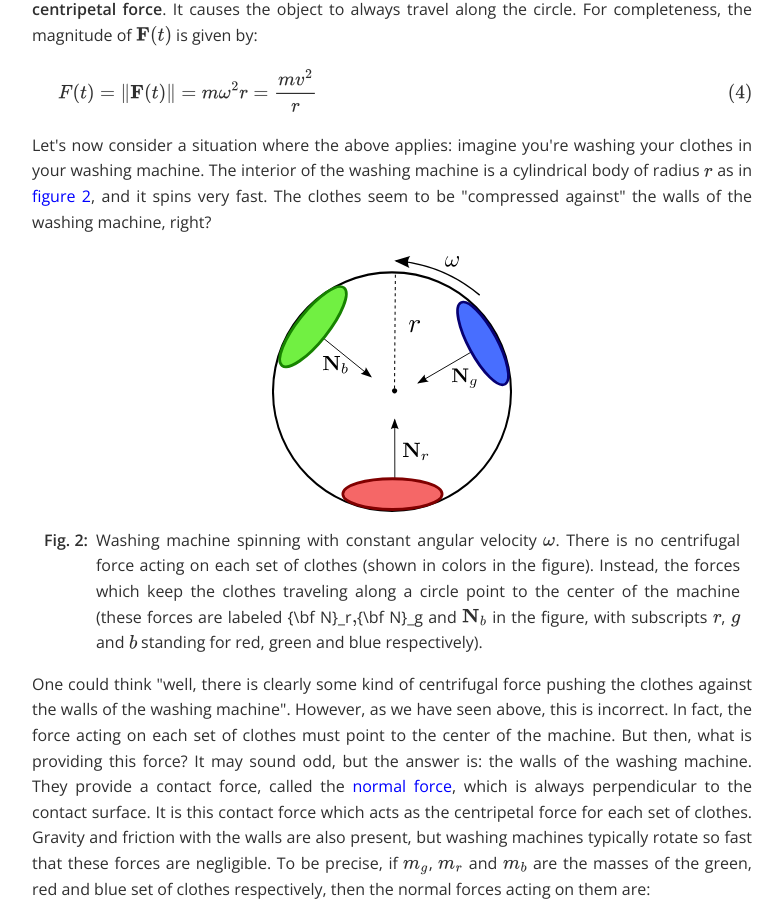
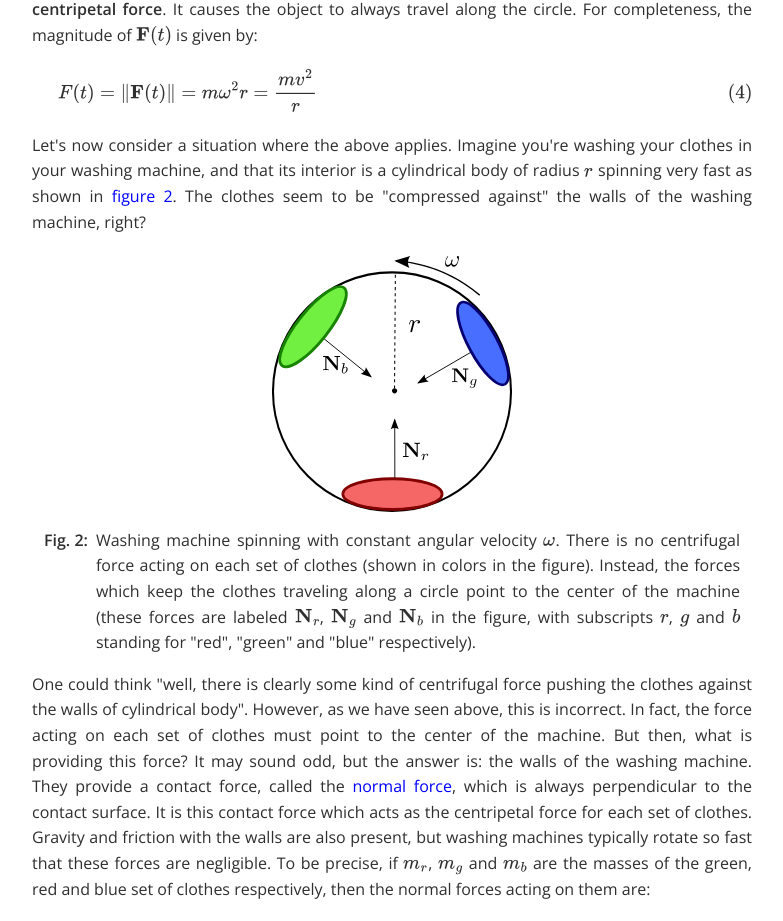
Before and after one commit to dassencio/blog, a Vue app: page /9 in a window 1280 px wide. Shown: the part 1260-2181 px from the top of the page, without its empty margins (248-1031 px from the left). Built offline with nearby package versions, Linux system fonts and the light colour scheme.

Commit message:
Improve post text

```diff
--- a/src/posts/9.vue
+++ b/src/posts/9.vue
@@ -13,7 +13,7 @@
     perspective. In other words, the cause of the motion was ignored. Here, we
     will go over this same problem from a purely
     <a href="https://en.wikipedia.org/wiki/Newtonian_mechanics">mechanical</a>
-    perspective, meaning the main focus will be to better understand the forces
+    perspective, meaning the main goal will be to better understand the forces
     which cause the object to move along a circular path.
   </p>
 
@@ -71,22 +71,22 @@
   </EquationBlock>
 
   <p>
-    Let's now consider a situation where the above applies: imagine you're
-    washing your clothes in your washing machine. The interior of the washing
-    machine is a cylindrical body of radius $r$ as in
-    <a href="#fig_2">figure 2</a>, and it spins very fast. The clothes seem to
-    be "compressed against" the walls of the washing machine, right?
+    Let's now consider a situation where the above applies. Imagine you're
+    washing your clothes in your washing machine, and that its interior is a
+    cylindrical body of radius $r$ spinning very fast as shown in
+    <a href="#fig_2">figure 2</a>. The clothes seem to be "compressed against"
+    the walls of the washing machine, right?
   </p>
 
   <BaseFigure
-    description="Washing machine spinning with constant angular velocity
+    description='Washing machine spinning with constant angular velocity
                  $\omega$. There is no centrifugal force acting on each set of
                  clothes (shown in colors in the figure). Instead, the forces
                  which keep the clothes traveling along a circle point
                  to the center of the machine (these forces are labeled
-                 {\bf N}_r$, ${\bf N}_g and ${\bf N}_b$ in the figure, with
-                 subscripts $r$, $g$ and $b$ standing for red, green and blue
-                 respectively)."
+                 ${\bf N}_r$, ${\bf N}_g$ and ${\bf N}_b$ in the figure, with
+                 subscripts $r$, $g$ and $b$ standing for "red", "green" and
+                 "blue" respectively).'
     :number="2"
   >
     <ResponsiveImage
@@ -98,17 +98,17 @@
 
   <p>
     One could think "well, there is clearly some kind of centrifugal force
-    pushing the clothes against the walls of the washing machine". However, as
-    we have seen above, this is incorrect. In fact, the force acting on each set
-    of clothes must point to the center of the machine. But then, what is
-    providing this force? It may sound odd, but the answer is: the walls of the
-    washing machine. They provide a contact force, called the
+    pushing the clothes against the walls of cylindrical body". However, as we
+    have seen above, this is incorrect. In fact, the force acting on each set of
+    clothes must point to the center of the machine. But then, what is providing
+    this force? It may sound odd, but the answer is: the walls of the washing
+    machine. They provide a contact force, called the
     <a href="https://en.wikipedia.org/wiki/Normal_force">normal force</a>, which
     is always perpendicular to the contact surface. It is this contact force
     which acts as the centripetal force for each set of clothes. Gravity and
     friction with the walls are also present, but washing machines typically
-    rotate so fast that these forces are negligible. To be precise, if $m_g$,
-    $m_r$ and $m_b$ are the masses of the green, red and blue set of clothes
+    rotate so fast that these forces are negligible. To be precise, if $m_r$,
+    $m_g$ and $m_b$ are the masses of the green, red and blue set of clothes
     respectively, then the normal forces acting on them are:
   </p>
 
@@ -141,15 +141,15 @@
     "centripetal") which keeps the car on the arc. This is the reason why icy
     roads are very dangerous: the tires do not properly adhere to the ground and
     therefore the friction forces are not strong enough to act as the
-    centripetal force the car need to stay on the road.
+    centripetal force the car needs to remain on the road.
   </p>
 
   <BaseFigure
     description="Car traveling along a circular arc. Figure (a) shows the
                  net force ${\bf F}_{\textrm{cp}}$ acting on the car (the
-                 centripetal force). Figure (b) friction forces acting on the
-                 tires of the car, the sum of which yield the centripetal force
-                 ${\bf F}_{\textrm{cp}}$."
+                 centripetal force). Figure (b) shows friction forces acting on
+                 the tires of the car, the sum of which yield the centripetal
+                 force ${\bf F}_{\textrm{cp}}$."
     :number="3"
   >
     <BaseSubfigure label="(a)">
```
